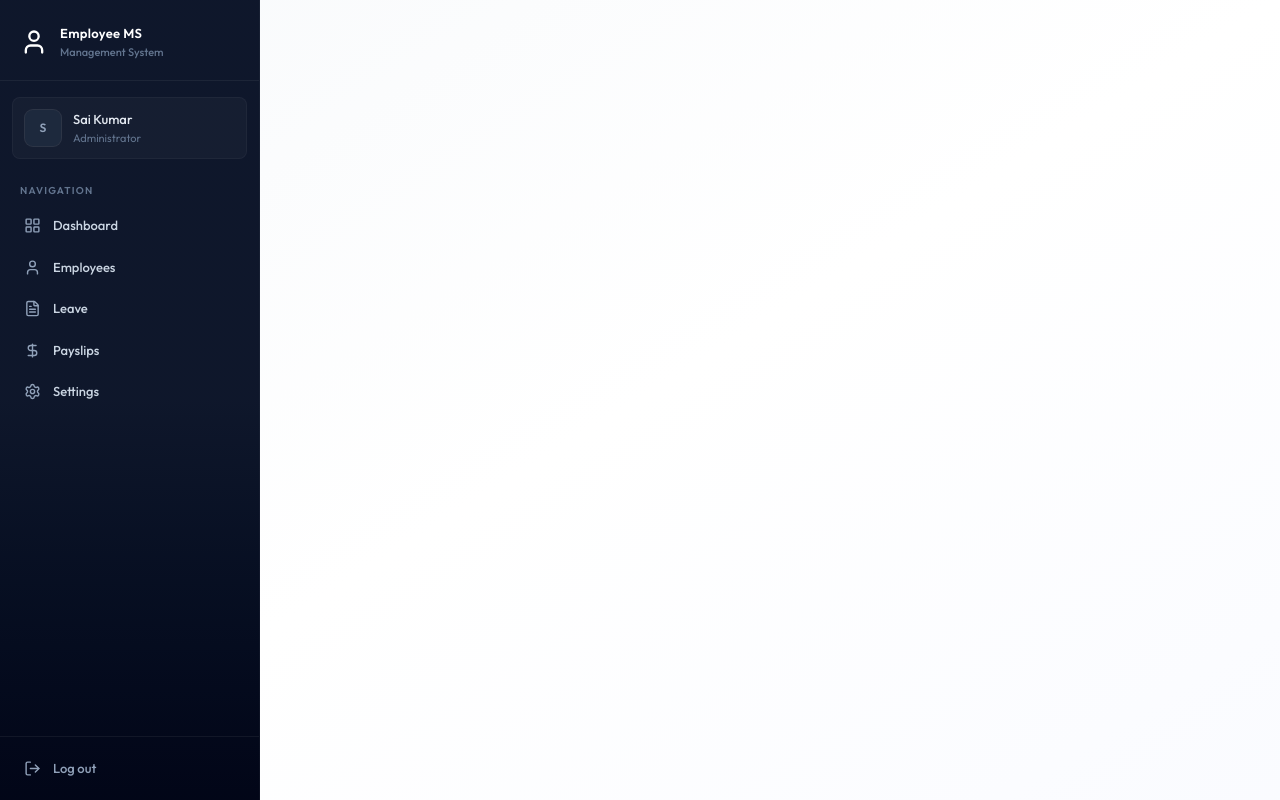
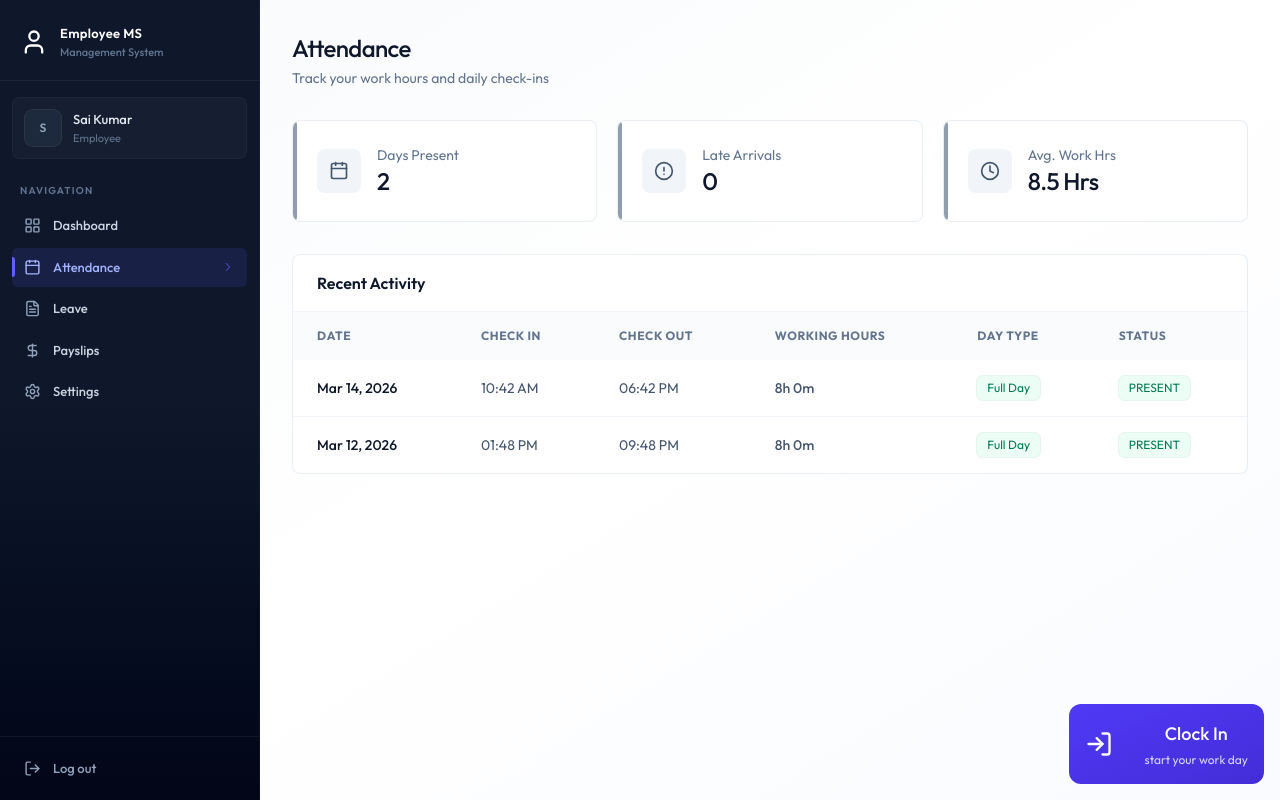
Before and after one commit to saikumar-22-2003/fullstack-EMS, a React (Vite) app: page /attendance in a window 1280 px wide. Built offline with nearby package versions, Linux system fonts and the light colour scheme.

Commit message:
Attendance Page UI Completed

```diff
--- a/package.json
+++ b/package.json
@@ -12,6 +12,7 @@
   "dependencies": {
     "@tailwindcss/vite": "^4.2.2",
     "axios": "^1.15.2",
+    "date-fns": "^4.1.0",
     "lucide-react": "^1.8.0",
     "react": "^19.2.4",
     "react-dom": "^19.2.4",
--- a/src/components/Sidebar.jsx
+++ b/src/components/Sidebar.jsx
@@ -44,7 +44,7 @@
         setMobileOpen(false)
     },[pathname])
 
-    const role = "ADMIN" || "EMPLOYEE";
+    const role = "" || "EMPLOYEE";
     const navItems = [
         {name: "Dashboard", href: "/dashboard", icon: LayoutGridIcon},
         role === "ADMIN" ?
--- /dev/null
+++ b/src/components/attendance/AttendanceHistory.jsx
@@ -0,0 +1,71 @@
+import React from 'react'
+import { getDayTypeDisplay, getWorkingHoursDisplay } from '../../assets/assets'
+import {format} from 'date-fns'
+
+const AttendanceHistory = ({history}) => {
+  return (
+    <div className='card overflow-hidden'>
+        <div className="px-6 py-4 border-b border-slate-100">
+            <h3 className="font-semibold text-slate-900">Recent Activity</h3>
+        </div>
+        <div className="overflow-x-auto">
+            <table className="table-modern">
+                <thead>
+                    <tr>
+                        <th className="px-6 py-4">Date</th>
+                        <th className="px-6 py-4">Check In</th>
+                        <th className="px-6 py-4">Check Out</th>
+                        <th className="px-6 py-4">Working Hours</th>
+                        <th className="px-6 py-4">Day Type</th>
+                        <th className="px-6 py-4">Status</th>
+                    </tr>
+                </thead>
+                <tbody>
+                    {history.length === 0 ? (
+                        <tr>
+                            <td colSpan={6} className="text-center py-12 text-slate-400">
+                                No records found
+                            </td>
+                        </tr>
+                    ) : (
+                        history.map((record)=>{
+                            const dayType = getDayTypeDisplay(record)
+                            return (
+                                <tr key={record._id || record.id}>
+                                    <td className='px-6 py-4 font-medium text-slate-900'>
+                                        {format(new Date(record.date), "MMM dd, yyyy")}
+                                    </td>
+
+                                    <td className='px-6 py-4 text-slate-600'>
+                                        {record.checkIn ? format(new Date(record.checkIn), "hh:mm a") : "-"}
+                                    </td>
+
+                                    <td className='px-6 py-4 text-slate-600'>
+                                        {record.checkOut ? format(new Date(record.checkOut), "hh:mm a") : "-"}
+                                    </td>
+
+                                    <td className='px-6 py-4 text-slate-600 font-medium'>
+                                        {getWorkingHoursDisplay(record)}
+                                    </td>
+
+                                    <td className='px-6 py-4'>
+                                        {dayType.label !== "-" ? <span className={`badge ${dayType.className}`}>{dayType.label}</span> : "-"}
+                                    </td>
+
+                                    <td className='px-6 py-4'>
+                                        <span className={`badge ${record.status === "PRESENT" ? "badge-success" : record.status === "LATE" ? "badge-warning" : "badge-danger"}`}>
+                                            {record.status}
+                                        </span>
+                                    </td>
+                                </tr>
+                            )
+                        })
+                    )}
+                </tbody>
+            </table>
+        </div>
+    </div>
+  )
+}
+
+export default AttendanceHistory
--- /dev/null
+++ b/src/components/attendance/AttendanceStats.jsx
@@ -0,0 +1,32 @@
+import { AlertCircleIcon, CalendarIcon, ClockIcon } from 'lucide-react';
+import React from 'react'
+
+const AttendanceStats = ({history}) => {
+    const totalPresent = history.filter((h)=>h.status === "PRESENT" | h.status === "LATE").length;
+
+    const totalLate = history.filter((h)=> h.status === "LATE").length;
+
+    const stats = [
+        {label: "Days Present", value: totalPresent, icon: CalendarIcon},
+        {label: "Late Arrivals", value: totalLate, icon: AlertCircleIcon},
+        {label: "Avg. Work Hrs", value: "8.5 Hrs", icon: ClockIcon},
+    ]
+  return (
+    <div className='grid grid-cols-1 sm:grid-cols-3 gap-4 sm:gap-5 mb-8'>
+        {stats.map((s)=>(
+            <div key={s.label} className='card card-hover p-5 sm:p-6 flex items-center gap-4 relative overflow-hidden group'>
+                <div className="absolute left-0 top-0 bottom-0 w-1 rounded-r-full bg-slate-500/70 group-hover:bg-indigo-500/70"/>
+                <div className='p-3 bg-slate-100 rounded-lg group-hover:bg-indigo-50 transition-colors duration-200'>
+                    <s.icon className="w-5 h-5 text-slate-600 group-hover:text-indigo-600 transition-colors duration-200"/>
+                </div>
+                <div>
+                    <p className="text-sm text-slate-500">{s.label}</p>
+                    <p className="text-2xl font-medium text-slate-900 tracking-tight">{s.value}</p>
+                </div>
+            </div>
+        ))}
+    </div>
+  )
+}
+
+export default AttendanceStats
--- /dev/null
+++ b/src/components/attendance/CheckInButton.jsx
@@ -0,0 +1,48 @@
+import { Loader2Icon, LogInIcon, LogOutIcon } from 'lucide-react'
+import React, { useState } from 'react'
+import api from '../../api/axios'
+import toast from 'react-hot-toast'
+
+const CheckInButton = ({todayRecord, onAction}) => {
+    const [loading, setLoading] = useState(false)
+
+    const handleAttendance = async () => {
+        setLoading(true)
+        // try {
+        //     await api.post("/attendance")
+        //     onAction()
+        // } catch (error) {
+        //     toast.error(error?.response?.data?.error || error?.message);
+        // }
+        setTimeout(() => {
+            onAction()
+            setLoading(false)
+        }, 1000)
+    }
+
+    if(todayRecord?.checkOut){
+        return (
+            <div className='flex flex-col items-center justify-center p-8 bg-slate-50 rounded-2xl border border-slate-200'>
+                <h3 className='text-lg font-bold text-slate-900'>Work Day Completed</h3>
+                <p className='text-slate-500 text-sm mt-1'>Great job! See you tomorrow</p>
+            </div>
+        )
+    }
+
+    const isCheckedIn = !!todayRecord?.checkIn;
+  return (
+    <div className='absolute bottom-4 right-4 flex flex-col z-1'>
+        <button onClick={handleAttendance} disabled={loading} className={`w-full max-w-xs flex justify-between items-center gap-8 p-4 rounded-xl bg-linear-to-br text-white ${isCheckedIn ? "from-slate-700 to-slate-900" : "from-indigo-600 to-indigo-700"}`}>
+
+            {loading ? <Loader2Icon className="size-7 animate-spin"/> : isCheckedIn ? <LogOutIcon className="size-7"/> : <LogInIcon className="size-7"/>}
+
+            <div className='relative flex flex-col items-center text-center'>
+                <h2 className='text-lg font-medium mb-1'>{loading ? "Processing..." : isCheckedIn ? "Clock Out" : "Clock In"}</h2>
+                <p className='text-xs opacity-80'>{isCheckedIn ? "Click to end your shift" : "start your work day"}</p>
+            </div>
+        </button>
+    </div>
+  )
+}
+
+export default CheckInButton
--- a/src/pages/Attendance.jsx
+++ b/src/pages/Attendance.jsx
@@ -1,9 +1,65 @@
+
+import { useCallback, useEffect, useState } from "react"
+import { dummyAttendanceData } from "../assets/assets"
+import Loading from "../components/Loading"
+import CheckInButton from "../components/attendance/CheckInButton"
+import AttendanceStats from "../components/attendance/AttendanceStats"
+import AttendanceHistory from "../components/attendance/AttendanceHistory"
+// import api from "../api/axios"
+import {toast} from 'react-hot-toast'
 
 
 const Attendance = () => {
+  const [history, setHistory] = useState([])
+  const [loading, setLoading] = useState(true)
+  const [isDeleted, setIsDeleted] = useState(false)
+
+  const fetchData = useCallback(async ()=>{
+    setHistory(dummyAttendanceData)
+    setTimeout((()=> setLoading(false)), 1000)
+    // try {
+    //   const res = await api.get("/attendance");
+    //   const json = res.data;
+    //   setHistory(json.data || [])
+    //   if(json.employee?.isDeleted) setIsDeleted(true)
+    // } catch (error) {
+    //   toast.error(error?.response?.data?.error || error?.message)
+    // }finally{
+    //   setLoading(false)
+    // }
+  },[])
+
+  useEffect(()=>{
+    fetchData()
+  },[fetchData]);
+
+  if (loading) return <Loading />
+
+  const today = new Date()
+  today.setHours(0, 0, 0, 0)
+  const todayRecord = history.find((r)=> new Date(r.date).toDateString() === today.toDateString())
+
   return (
-    <div>
+    <div className="animate-fade-in">
+      <div className="page-header">
+        <h1 className="page-title">Attendance</h1>
+        <p className="page-subtitle">Track your work hours and daily check-ins</p>
+      </div>
 
+      {isDeleted ? (
+        <div className="mb-8 p-6 bg-rose-50 border border-rose-200 rounded-2xl text-center">
+          <p className="text-rose-600">You can no longer clock in or out because your employee records have been marked as deleted.</p>
+        </div>
+      ): (
+        <div className="mb-8">
+          <CheckInButton todayRecord={todayRecord} onAction={fetchData}/>
+
+
+        </div>
+      )}
+
+      <AttendanceStats history={history}/>
+      <AttendanceHistory history={history}/>
     </div>
   )
 }
```
Also changed, not shown: 1 other file (tests, documents, lock files or other folders).
